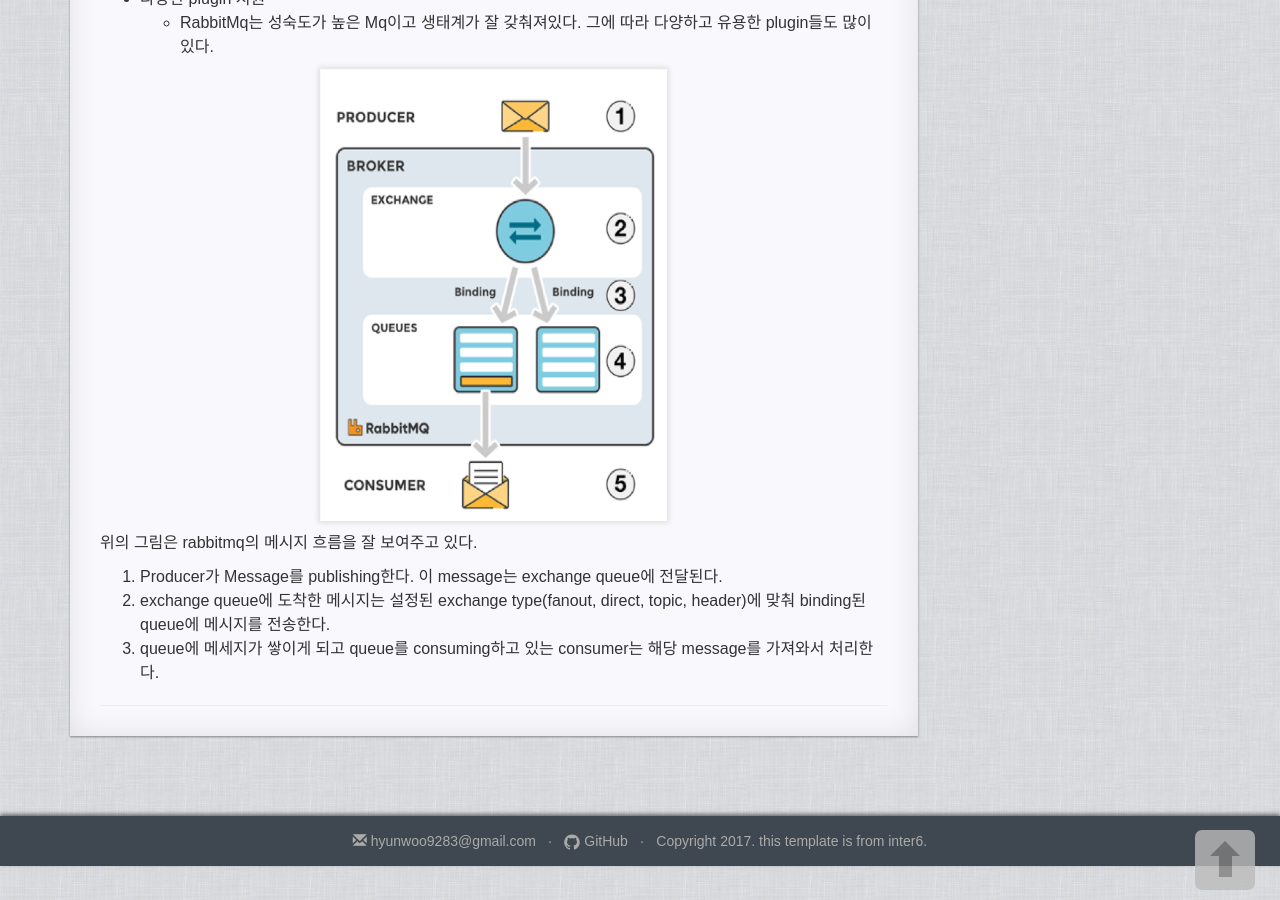
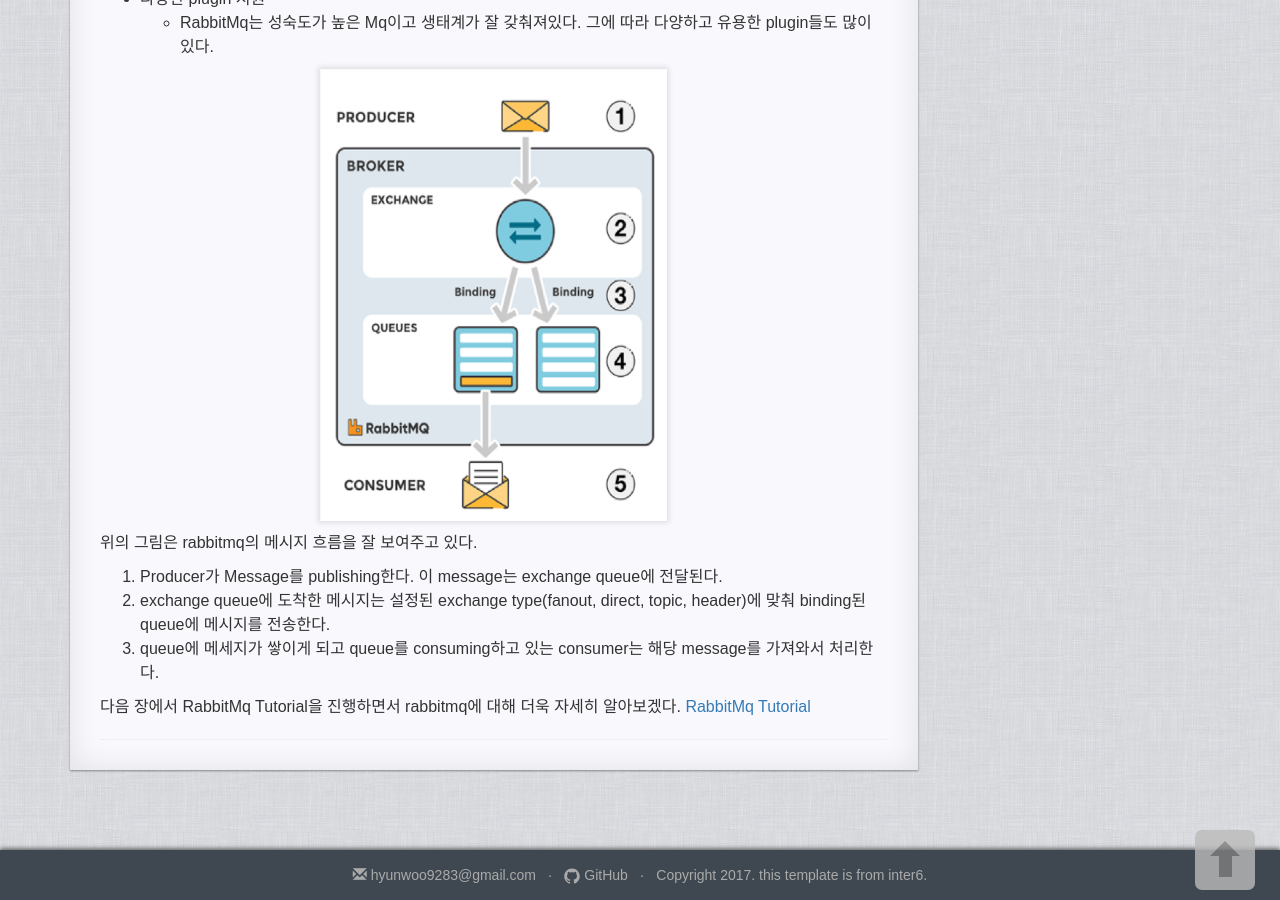
Before and after one commit to kbss27/kbss27.github.io, a Jekyll site: the page built from _posts/middleware/2020-05-09-rabbitmq_overview.md, in a window 1280 px wide and 900 px high, scrolled down 790 px. Built offline with Jekyll 4.4.1, drawn with Linux system fonts in a browser that asks for light colours.

Commit message:
rabbitmq tutorial add to overview

```diff
--- a/_posts/middleware/2020-05-09-rabbitmq_overview.md
+++ b/_posts/middleware/2020-05-09-rabbitmq_overview.md
@@ -34,3 +34,6 @@
 1. Producer가 Message를 publishing한다. 이 message는 exchange queue에 전달된다.
 2. exchange queue에 도착한 메시지는 설정된 exchange type(fanout, direct, topic, header)에 맞춰 binding된 queue에 메시지를 전송한다.
 3. queue에 메세지가 쌓이게 되고 queue를 consuming하고 있는 consumer는 해당 message를 가져와서 처리한다.
+
+다음 장에서 RabbitMq Tutorial을 진행하면서 rabbitmq에 대해 더욱 자세히 알아보겠다.
+[RabbitMq Tutorial](https://kbss27.github.io/2020/05/11/rabbitmq_tutorial/)
```
